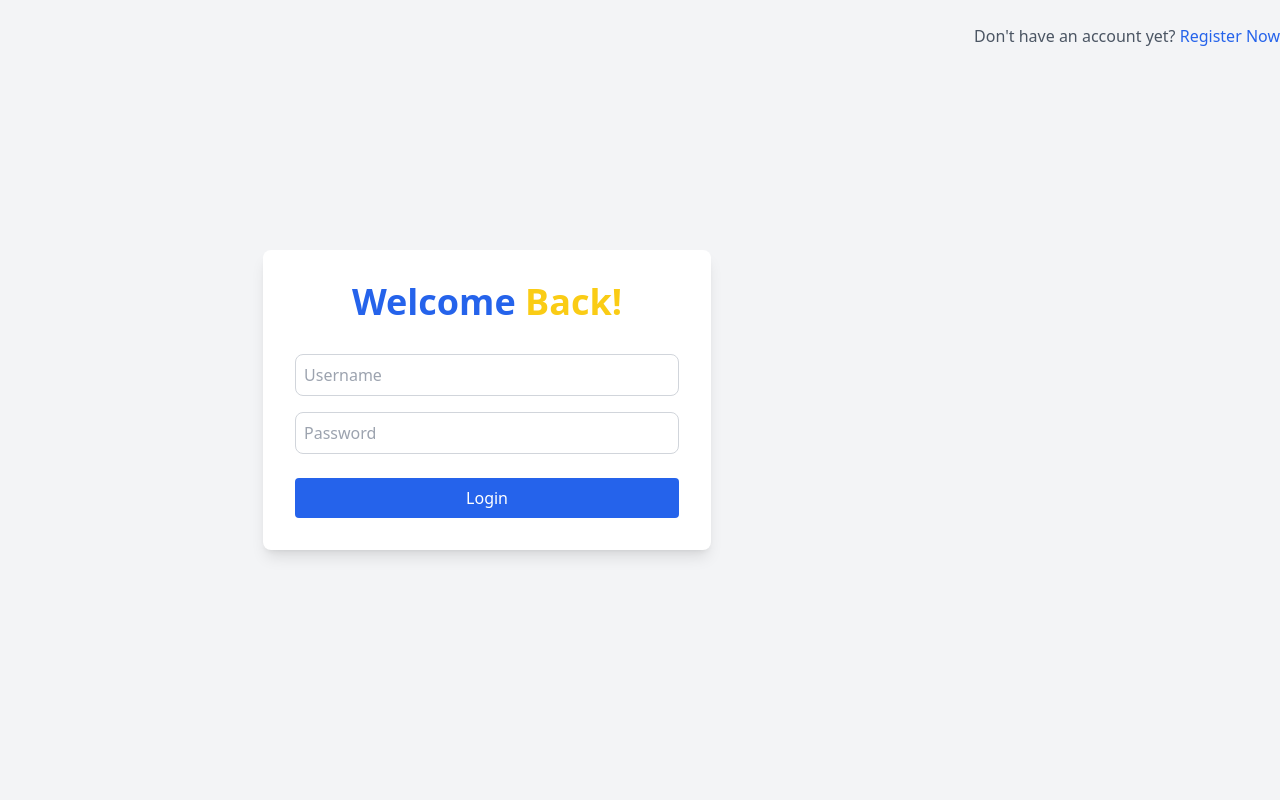
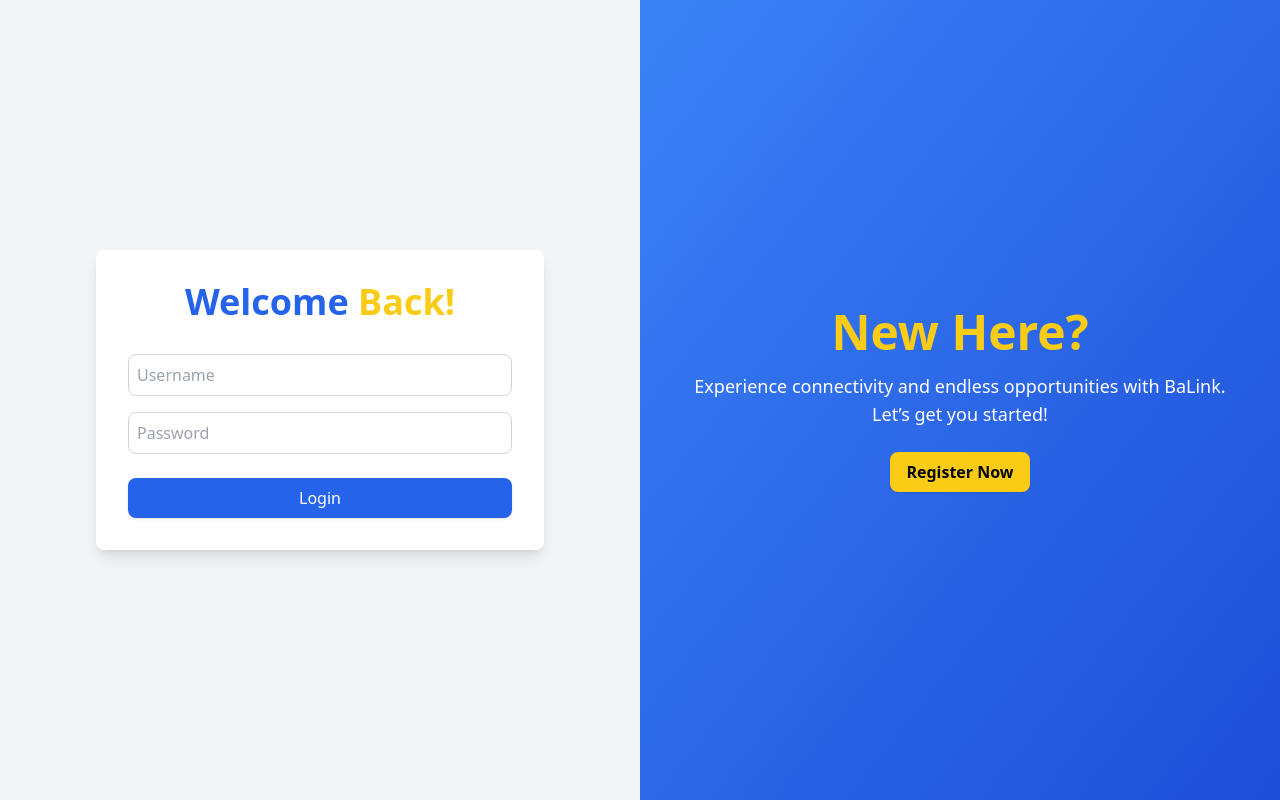
Before and after one commit to B09-PBP/balink, a Django app: page /auth/login/?next=/article/ in a window 1280 px wide. Run offline with Django 5.2, Linux system fonts and the light colour scheme; some libraries are stand-ins or nearby versions.

Commit message:
finalization

```diff
--- a/article/templates/article_page.html
+++ b/article/templates/article_page.html
@@ -1,6 +1,6 @@
 {% extends 'base.html' %} {% load static %} {% block content %} {% include 'navbar.html' %}
 
-
+<title>Balink | Place to Go</title>
 <div class="container mx-auto mt-8">
     <!-- Main Header with Title -->
     <div class="mb-8">
--- a/article/templates/edit_article_form.html
+++ b/article/templates/edit_article_form.html
@@ -1,4 +1,7 @@
 {% extends 'base.html' %} {% load static %} {% block content %} {% include 'navbar.html' %}
+
+
+<title>Balink | Edit Article</title>
 <div class="container mx-auto mt-8">
     <h1 class="text-2xl font-medium text-gray-800 mb-4">Edit Article: {{ article.title }}</h1>
     <form method="post">
--- a/article/templates/inside_article.html
+++ b/article/templates/inside_article.html
@@ -1,5 +1,6 @@
 {% extends 'base.html' %} {% load static %} {% block content %} {% include 'navbar.html' %}
 
+<title>Balink | Inside Article</title>
 <div class="container mx-auto mt-8">
     <!-- Display Article Details -->
     <div class="bg-white p-6 rounded-md mb-8 w-full">
--- a/article/templates/make_article_forms.html
+++ b/article/templates/make_article_forms.html
@@ -1,7 +1,7 @@
 {% extends 'base.html' %} {% load static %} {% block content %} {% include 'navbar.html' %}
 
 
-
+<title>Balink | Make Article</title>
 <div class="container mx-auto p-4 flex justify-center items-center min-h-screen bg-gray-200">
     <form method="post" class="w-full max-w-lg bg-white p-8 rounded-lg shadow-lg">
         {% csrf_token %}
--- a/authentication/templates/login.html
+++ b/authentication/templates/login.html
@@ -11,7 +11,7 @@
   <div class="w-full max-w-md m-auto p-8 bg-white rounded-lg shadow-lg">
     <h1 class="text-4xl font-extrabold text-center text-blue-600 mb-8">Welcome<span class="text-yellow-400"> Back!</span></h1>
 
-    <form method="POST" action="{% url 'authentication:login' %}">
+    <form method="POST" action="">
       {% csrf_token %}
       <div class="space-y-6">
         <div class="space-y-4">
@@ -31,7 +31,11 @@
           />
         </div>
         <div>
-          <input class="w-full bg-blue-600 text-white py-2 px-4 rounded hover:bg-blue-700 transition duration-300 cursor-pointer" type="submit" value="Login" />
+          <input
+            class="w-full bg-blue-600 text-white py-2 px-4 rounded-lg shadow hover:bg-blue-500 transition duration-300 cursor-pointer"
+            type="submit"
+            value="Login"
+          />
         </div>
       </div>
     </form>
@@ -47,10 +51,15 @@
     {% endif %}
   </div>
 
-    <p class="text-gray-600 text-center mt-6">
-      Don't have an account yet?
-      <a href="{% url 'authentication:register' %}" class="text-blue-600 hover:underline">Register Now</a>
-    </p>
+  <!-- Right Section: Color Block -->
+  <div class="hidden lg:flex items-center justify-center w-1/2 bg-gradient-to-br from-blue-500 to-blue-700 text-white">
+    <div class="text-center p-8">
+      <h2 class="text-5xl font-bold text-yellow-400">New Here?</h2>
+      <p class="mt-4 text-lg">Experience connectivity and endless opportunities with BaLink. <br> Let’s get you started!</p> <br>
+      <a href="{% url 'authentication:register' %}" class="text-blue-600 hover:underline font-semibold">
+        <button class="bg-yellow-400 text-black py-2 px-4 rounded-lg shadow hover:bg-yellow-500 transition duration-300 cursor-pointer">Register Now</button>
+      </a>
+    </div>
   </div>
 
 </div>
```
